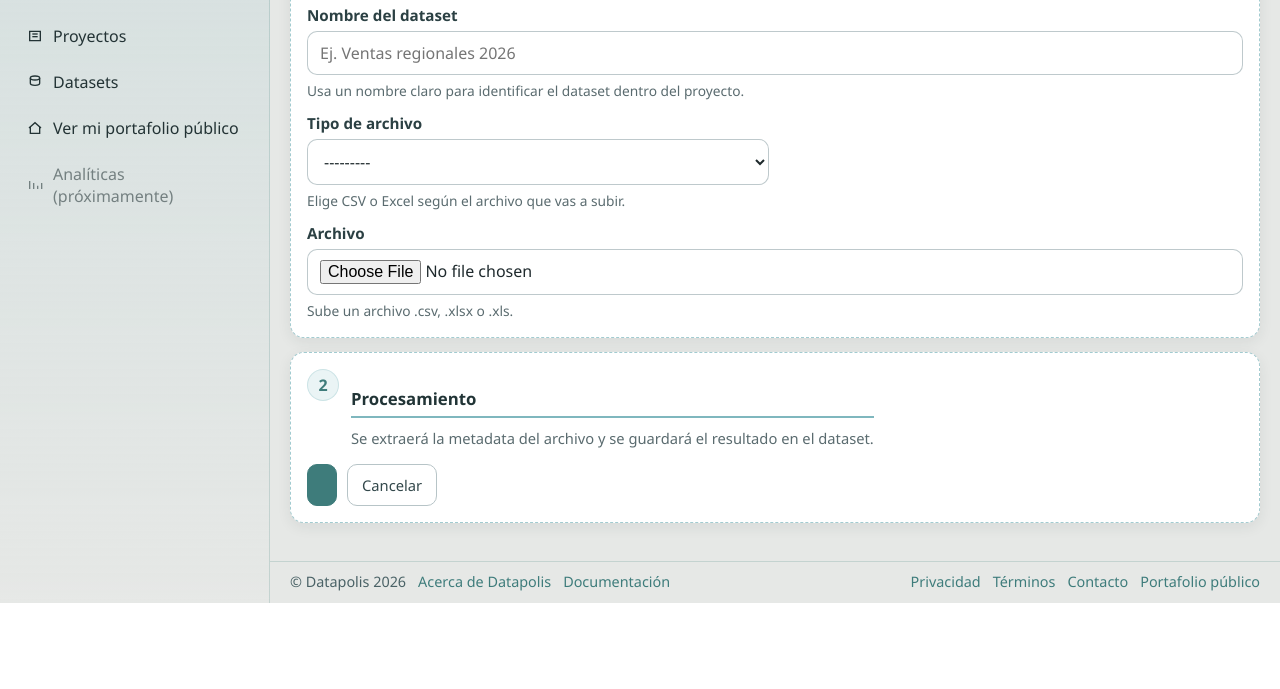
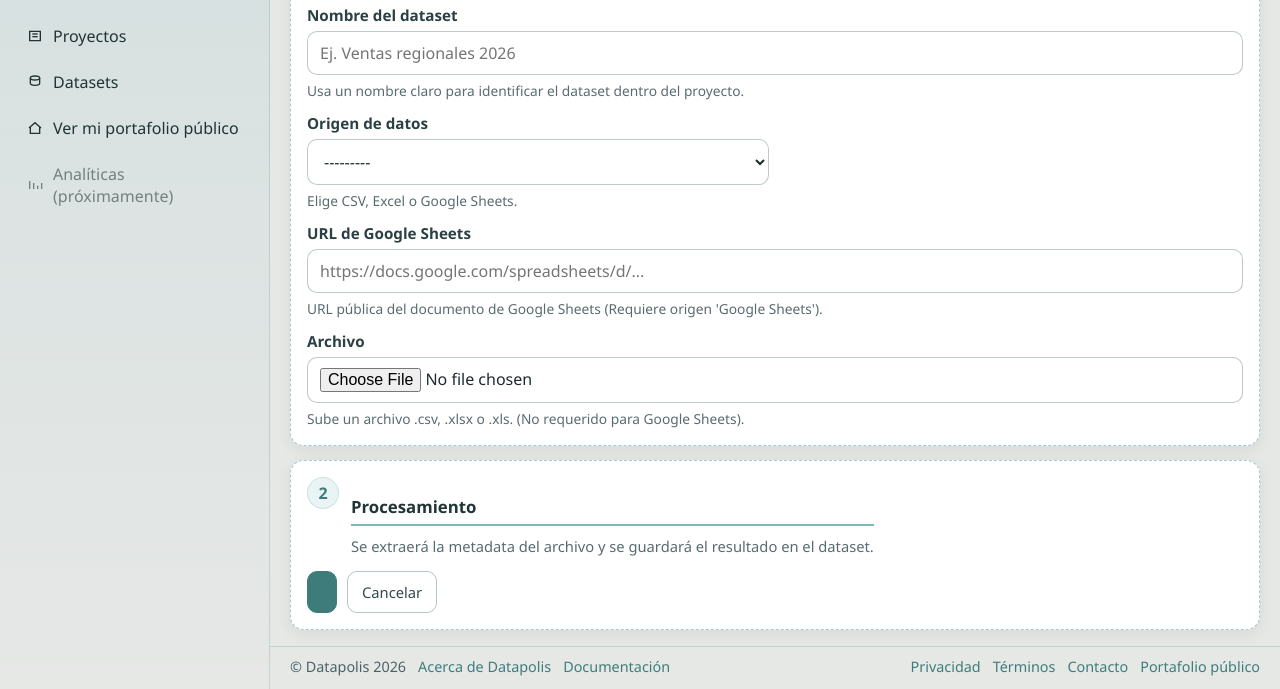
Before and after one commit to jpierre09/datapolis, a Django app: template apps/dashboard/templates/dashboard/dataset_create.html in a window 1280 px wide. Shown: the part 197-886 px from the top of the page. Before the commit the page ends 800 px from the top, so only its background shows below. Run offline with Django 5.2, Linux system fonts and the light colour scheme; the template is opened without the code that fills it: values that come from a table or form of the project are taken from there, others are empty.

Commit message:
soporte para spreedshets

```diff
--- a/apps/dashboard/forms.py
+++ b/apps/dashboard/forms.py
@@ -71,20 +71,23 @@ class ProjectCreateForm(forms.ModelForm):
 class DataSourceUploadForm(forms.ModelForm):
     class Meta:
         model = DataSource
-        fields = ["name", "source_type", "file"]
+        fields = ["name", "source_type", "source_url", "file"]
         labels = {
             "name": "Nombre del dataset",
-            "source_type": "Tipo de archivo",
+            "source_type": "Origen de datos",
+            "source_url": "URL de Google Sheets",
             "file": "Archivo",
         }
         help_texts = {
             "name": "Usa un nombre claro para identificar el dataset dentro del proyecto.",
-            "source_type": "Elige CSV o Excel según el archivo que vas a subir.",
-            "file": "Sube un archivo .csv, .xlsx o .xls.",
+            "source_type": "Elige CSV, Excel o Google Sheets.",
+            "source_url": "URL pública del documento de Google Sheets (Requiere origen 'Google Sheets').",
+            "file": "Sube un archivo .csv, .xlsx o .xls. (No requerido para Google Sheets).",
         }
         widgets = {
             "name": forms.TextInput(attrs={"placeholder": "Ej. Ventas regionales 2026"}),
             "source_type": forms.Select(),
+            "source_url": forms.URLInput(attrs={"placeholder": "https://docs.google.com/spreadsheets/d/..."}),
             "file": forms.ClearableFileInput(attrs={"accept": ".csv,.xlsx,.xls"}),
         }
 
@@ -99,31 +102,56 @@ class DataSourceUploadForm(forms.ModelForm):
             existing_classes = field.widget.attrs.get("class", "")
             field.widget.attrs["class"] = f"{existing_classes} {widget_class}".strip()
 
+    def clean(self):
+        cleaned_data = super().clean()
+        source_type = cleaned_data.get("source_type")
+        source_url = cleaned_data.get("source_url")
+        file = cleaned_data.get("file")
+
+        form_errors = False
+        if source_type == DataSource.SourceType.GOOGLE_SHEETS:
+            if not source_url:
+                self.add_error("source_url", "Debes ingresar una URL de Google Sheets.")
+                form_errors = True
+        else:
+            if not file and not self.instance.file:
+                self.add_error("file", "Debes subir un archivo para este tipo de fuente.")
+                form_errors = True
+
+        if form_errors:
+            # Let Django's add_error handle it, no need to clear fields unless we want to
+            pass
+
+        return cleaned_data
+
 
 class DataSourceEditForm(forms.ModelForm):
     file = forms.FileField(
         label="Reemplazar archivo",
         required=False,
-        help_text="Opcional. Sube un nuevo archivo .csv, .xlsx o .xls para reemplazar la fuente de datos actual. Al hacerlo, se actualizará automáticamente la metadata.",
+        help_text="Opcional. Sube un nuevo archivo .csv, .xlsx o .xls. (No requerido para Google Sheets o si mantienes el archivo actual).",
         widget=forms.ClearableFileInput(attrs={"accept": ".csv,.xlsx,.xls"}),
     )
 
     class Meta:
         model = DataSource
-        fields = ["name", "source_type", "is_active", "file"]
+        fields = ["name", "source_type", "is_active", "source_url", "file"]
         labels = {
             "name": "Nombre del dataset",
-            "source_type": "Tipo de archivo",
+            "source_type": "Origen de datos",
             "is_active": "Dataset Activo",
+            "source_url": "URL de Google Sheets",
         }
         help_texts = {
             "name": "Usa un nombre claro para identificar el dataset dentro del proyecto.",
-            "source_type": "Elige CSV o Excel según el tipo de archivo que vas a subir si vas a reemplazarlo.",
+            "source_type": "Elige CSV, Excel o Google Sheets.",
             "is_active": "Las fuentes de datos inactivas están ocultas y no disponibles para nuevas visualizaciones.",
+            "source_url": "Actualiza la URL pública si vas a cambiar el origen a otra hoja de Google Sheets.",
         }
         widgets = {
             "name": forms.TextInput(attrs={"placeholder": "Ej. Ventas regionales 2026"}),
             "source_type": forms.Select(),
+            "source_url": forms.URLInput(attrs={"placeholder": "https://docs.google.com/spreadsheets/d/..."}),
             "is_active": forms.CheckboxInput(),
         }
 
@@ -135,11 +163,26 @@ class DataSourceEditForm(forms.ModelForm):
             if isinstance(field.widget, forms.Select):
                 widget_class = "dashboard-input dashboard-select"
             elif isinstance(field.widget, forms.CheckboxInput):
-                widget_class = ""  # Keep browser/dashboard default styles for checkbox
+                widget_class = ""
 
             existing_classes = field.widget.attrs.get("class", "")
             if widget_class:
                 field.widget.attrs["class"] = f"{existing_classes} {widget_class}".strip()
+
+    def clean(self):
+        cleaned_data = super().clean()
+        source_type = cleaned_data.get("source_type")
+        source_url = cleaned_data.get("source_url")
+        file = cleaned_data.get("file")
+
+        if source_type == DataSource.SourceType.GOOGLE_SHEETS:
+            if not source_url:
+                self.add_error("source_url", "Debes ingresar una URL de Google Sheets.")
+        else:
+            if not file and not getattr(self.instance, "file", None):
+                self.add_error("file", "Debes subir un archivo para este tipo de fuente.")
+
+        return cleaned_data
 
 
 class PublicProfileForm(forms.ModelForm):
--- a/apps/dashboard/templates/dashboard/dataset_create.html
+++ b/apps/dashboard/templates/dashboard/dataset_create.html
@@ -41,7 +41,14 @@
             {% for error in form.source_type.errors %}<p class="dashboard-error">{{ error }}</p>{% endfor %}
           </div>
 
-          <div class="dashboard-field dashboard-field--full">
+          <div class="dashboard-field dashboard-field--full" id="field-source-url">
+            <label class="dashboard-label" for="{{ form.source_url.id_for_label }}">{{ form.source_url.label }}</label>
+            {{ form.source_url }}
+            <p class="dashboard-help-text">{{ form.source_url.help_text }}</p>
+            {% for error in form.source_url.errors %}<p class="dashboard-error">{{ error }}</p>{% endfor %}
+          </div>
+
+          <div class="dashboard-field dashboard-field--full" id="field-file">
             <label class="dashboard-label" for="{{ form.file.id_for_label }}">{{ form.file.label }}</label>
             {{ form.file }}
             <p class="dashboard-help-text">{{ form.file.help_text }}</p>
--- a/apps/dashboard/templates/dashboard/dataset_detail.html
+++ b/apps/dashboard/templates/dashboard/dataset_detail.html
@@ -12,6 +12,9 @@
           <h3 class="dashboard-card-title">{{ data_source.name }}</h3>
           <ul class="dashboard-project-detail-meta-list">
             <li><strong>Archivo original:</strong> {{ data_source.original_filename|default:"Sin archivo original" }}</li>
+            {% if data_source.source_type == "google_sheets" and data_source.source_url %}
+            <li><strong>URL:</strong> <a href="{{ data_source.source_url }}" target="_blank" rel="noopener noreferrer" style="color: var(--color-primary-dark); text-decoration: underline;" title="{{ data_source.source_url }}">Abrir Google Sheets</a></li>
+            {% endif %}
             <li><strong>Tipo:</strong> {{ source_type_label }}</li>
             <li><strong>Filas:</strong> {% if data_source.row_count is not None %}{{ data_source.row_count }}{% else %}Sin procesar{% endif %}</li>
             <li><strong>Proyecto:</strong> {{ project.title }}</li>
--- a/apps/data_sources/models.py
+++ b/apps/data_sources/models.py
@@ -7,6 +7,7 @@ class DataSource(models.Model):
 	class SourceType(models.TextChoices):
 		CSV = "csv", "CSV"
 		EXCEL = "excel", "Excel"
+		GOOGLE_SHEETS = "google_sheets", "Google Sheets"
 
 	class ProcessingStatus(models.TextChoices):
 		PENDING = "pending", "Pending"
@@ -23,7 +24,8 @@ class DataSource(models.Model):
 		max_length=20,
 		choices=SourceType.choices,
 	)
-	file = models.FileField(upload_to="data_sources/")
+	source_url = models.URLField(max_length=500, blank=True)
+	file = models.FileField(upload_to="data_sources/", blank=True)
 	original_filename = models.CharField(max_length=255, blank=True)
 	columns_schema = models.JSONField(default=dict, blank=True)
 	row_count = models.PositiveIntegerField(null=True, blank=True)
```
Also changed, not shown: apps/dashboard/views.py (+14 -4 lines), apps/data_sources/services.py (+17 -0 lines), apps/data_visualizations/engine/readers.py (+15 -5 lines), apps/data_sources/migrations/0003_datasource_source_url_alter_datasource_file_and_more.py (added), apps/portfolio_projects/views.py (line endings or trailing spaces).
